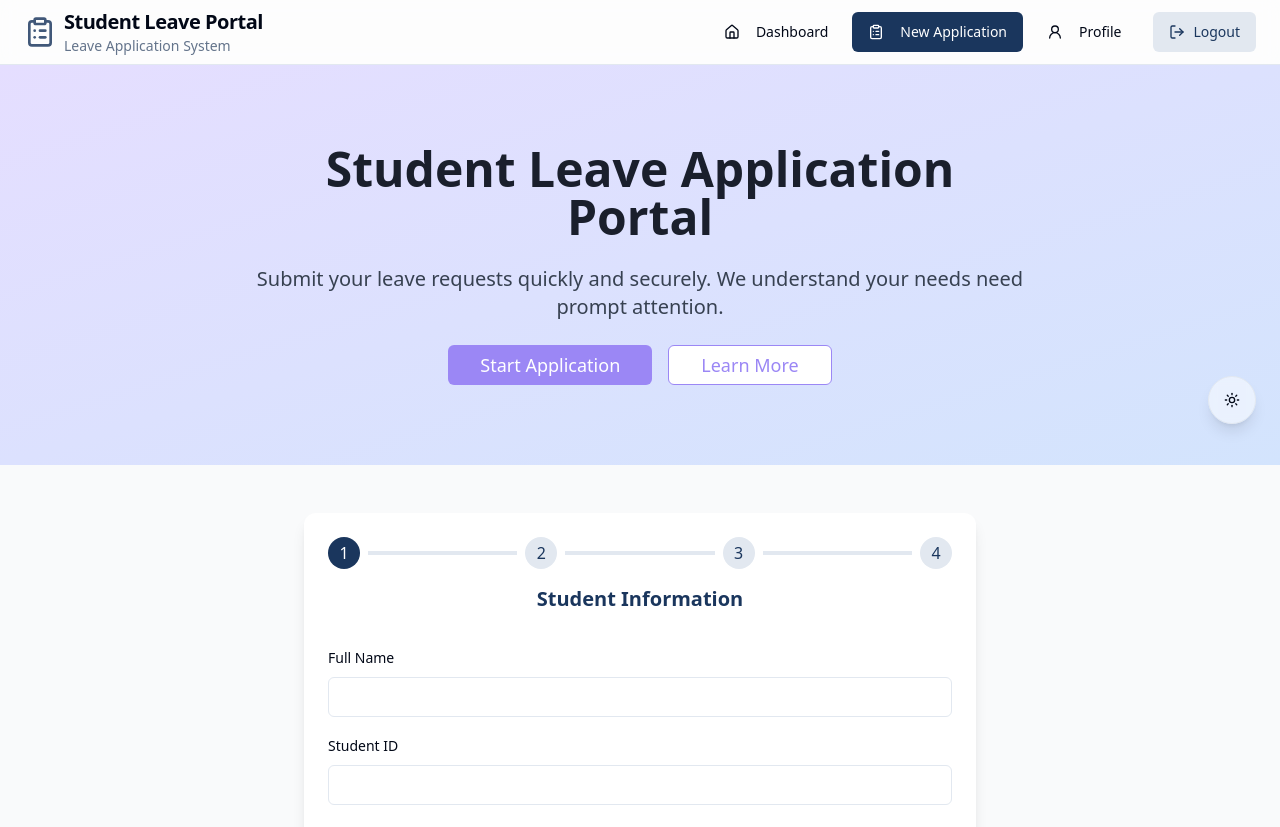
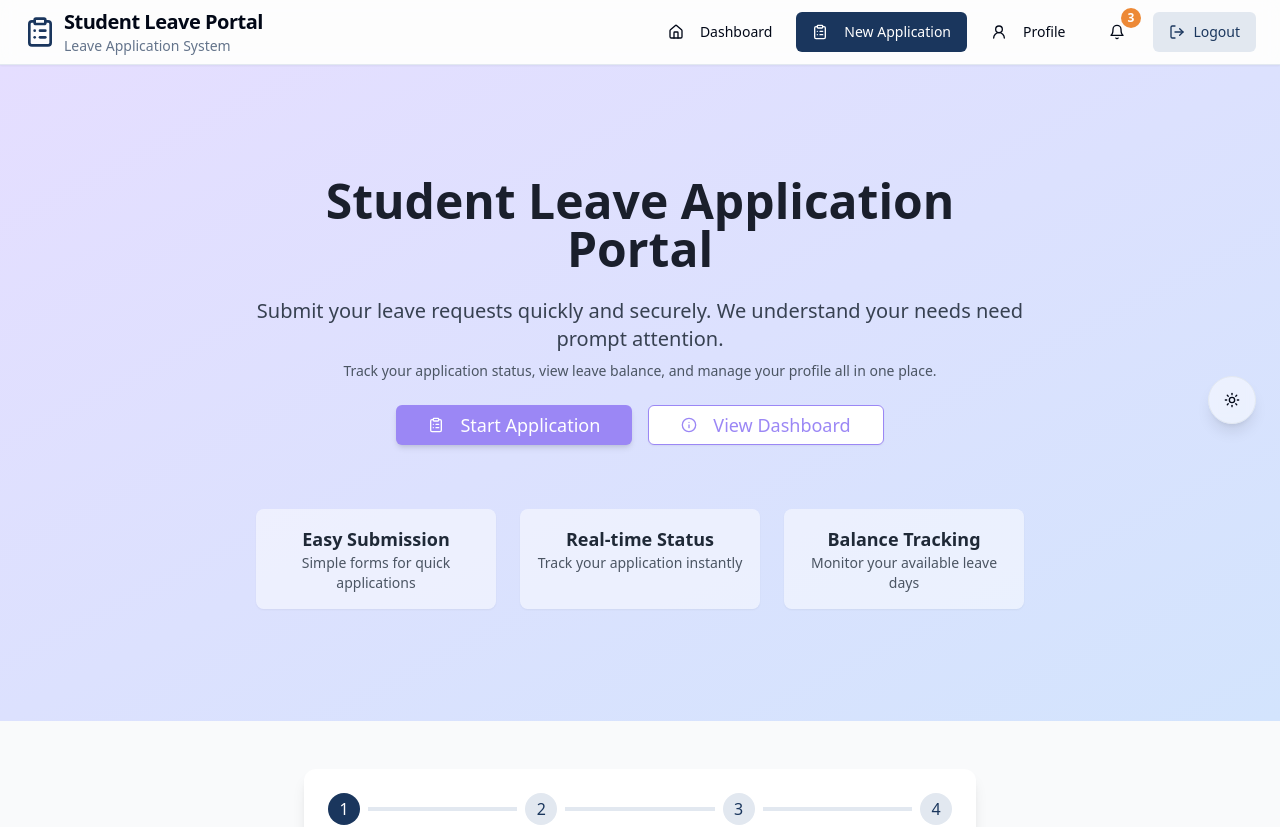
Before and after one commit to Blazeee-007/LMS, a React (Vite) app: page / in a window 1280 px wide. Shown: the top 827 px of the page. Built offline with nearby package versions, Linux system fonts and the light colour scheme.

Commit message:
Enhance header and features
This commit implements suggested enhancements to the header and other features of the application.  Specific changes are not detailed here.

```diff
--- a/src/components/Header.tsx
+++ b/src/components/Header.tsx
@@ -1,15 +1,18 @@
 
-import { ClipboardList, LogOut, Home, ArrowLeft, UserRound, BarChart3, Menu, X } from "lucide-react";
+import { ClipboardList, LogOut, Home, ArrowLeft, UserRound, BarChart3, Menu, X, Bell } from "lucide-react";
 import { useNavigate, useLocation } from "react-router-dom";
 import { Button } from "@/components/ui/button";
 import { useState, useEffect } from "react";
 import { motion, AnimatePresence } from "framer-motion";
+import { Badge } from "@/components/ui/badge";
+import { Tooltip, TooltipContent, TooltipProvider, TooltipTrigger } from "@/components/ui/tooltip";
 
 export const Header = () => {
   const navigate = useNavigate();
   const location = useLocation();
   const [isMobileMenuOpen, setIsMobileMenuOpen] = useState(false);
   const [isMobile, setIsMobile] = useState(false);
+  const [notificationCount, setNotificationCount] = useState(3); // Example notification count
 
   useEffect(() => {
     const checkScreenSize = () => {
@@ -66,8 +69,13 @@ export const Header = () => {
 
   const filteredNavItems = navItems.filter(item => item.show);
 
+  const handleNotificationClick = () => {
+    // In a real app, this would open notifications and clear the badge
+    setNotificationCount(0);
+  };
+
   return (
-    <header className="sticky top-0 z-40 w-full border-b bg-background/95 backdrop-blur supports-[backdrop-filter]:bg-background/60">
+    <header className="sticky top-0 z-40 w-full border-b bg-background/95 backdrop-blur supports-[backdrop-filter]:bg-background/60 shadow-sm">
       <div className="container px-4 md:px-6">
         <div className="flex h-16 items-center justify-between">
           <div className="flex items-center gap-4">
@@ -83,7 +91,7 @@ export const Header = () => {
               </Button>
             )}
             <div className="flex items-center space-x-2 cursor-pointer" onClick={() => navigate("/")}>
-              <ClipboardList className="h-8 w-8 text-primary animate-pulse" />
+              <ClipboardList className="h-8 w-8 text-primary" />
               <div>
                 <h1 className="text-lg md:text-xl font-bold tracking-tight">Student Leave Portal</h1>
                 <p className="text-xs md:text-sm text-muted-foreground">Leave Application System</p>
@@ -98,7 +106,7 @@ export const Header = () => {
                 <li key={item.path}>
                   <Button
                     variant={isActive(item.path) ? "default" : "ghost"}
-                    className={`hover:bg-accent flex items-center ${isActive(item.path) ? "" : "font-medium"}`}
+                    className={`hover:bg-accent flex items-center ${isActive(item.path) ? "" : "font-medium"} transition-all duration-200`}
                     onClick={() => navigate(item.path)}
                   >
                     {item.icon}
@@ -107,6 +115,31 @@ export const Header = () => {
                 </li>
               ))}
             </ul>
+
+            {/* Notification Button */}
+            <TooltipProvider>
+              <Tooltip>
+                <TooltipTrigger asChild>
+                  <Button
+                    variant="ghost"
+                    size="icon"
+                    className="relative mr-2"
+                    onClick={handleNotificationClick}
+                  >
+                    <Bell className="h-5 w-5" />
+                    {notificationCount > 0 && (
+                      <Badge className="absolute -top-1 -right-1 px-1.5 py-0.5 min-w-[20px] h-5 bg-accent text-accent-foreground">
+                        {notificationCount}
+                      </Badge>
+                    )}
+                  </Button>
+                </TooltipTrigger>
+                <TooltipContent>
+                  <p>Notifications</p>
+                </TooltipContent>
+              </Tooltip>
+            </TooltipProvider>
+
             <Button
               variant="secondary"
               className="flex items-center gap-2 hover:bg-accent transition-colors ml-2"
@@ -117,11 +150,35 @@ export const Header = () => {
             </Button>
           </nav>
 
-          {/* Mobile Menu Button */}
+          {/* Mobile Menu Button with Notification Badge */}
+          <div className="flex items-center md:hidden">
+            {/* Mobile Notification Button */}
+            <TooltipProvider>
+              <Tooltip>
+                <TooltipTrigger asChild>
                   <Button
                     variant="ghost"
                     size="icon"
-            className="md:hidden"
+                    className="relative mr-2"
+                    onClick={handleNotificationClick}
+                  >
+                    <Bell className="h-5 w-5" />
+                    {notificationCount > 0 && (
+                      <Badge className="absolute -top-1 -right-1 px-1.5 py-0.5 min-w-[20px] h-5 bg-accent text-accent-foreground">
+                        {notificationCount}
+                      </Badge>
+                    )}
+                  </Button>
+                </TooltipTrigger>
+                <TooltipContent>
+                  <p>Notifications</p>
+                </TooltipContent>
+              </Tooltip>
+            </TooltipProvider>
+
+            <Button
+              variant="ghost"
+              size="icon"
               onClick={() => setIsMobileMenuOpen(!isMobileMenuOpen)}
               aria-label="Toggle Menu"
             >
@@ -131,6 +188,7 @@ export const Header = () => {
                 <Menu className="h-6 w-6" />
               )}
             </Button>
+          </div>
         </div>
       </div>
 
@@ -150,7 +208,7 @@ export const Header = () => {
                   <li key={item.path} className="w-full">
                     <Button
                       variant={isActive(item.path) ? "default" : "ghost"}
-                      className={`w-full justify-start hover:bg-accent ${isActive(item.path) ? "" : "font-medium"}`}
+                      className={`w-full justify-start hover:bg-accent transition-all duration-200 ${isActive(item.path) ? "" : "font-medium"}`}
                       onClick={() => navigate(item.path)}
                     >
                       {item.icon}
--- a/src/components/Hero.tsx
+++ b/src/components/Hero.tsx
@@ -1,29 +1,96 @@
+
+import { motion } from "framer-motion";
 import { Button } from "@/components/ui/button";
+import { ClipboardList, Info } from "lucide-react";
 
 export const Hero = () => {
+  const fadeIn = {
+    hidden: { opacity: 0, y: 20 },
+    visible: {
+      opacity: 1,
+      y: 0,
+      transition: { duration: 0.6 }
+    }
+  };
+
+  const staggerContainer = {
+    hidden: { opacity: 0 },
+    visible: {
+      opacity: 1,
+      transition: {
+        staggerChildren: 0.2
+      }
+    }
+  };
+
   return (
-    <div className="bg-gradient-to-br from-[#E5DEFF] to-[#D3E4FD] text-gray-800 py-20">
-      <div className="container">
-        <div className="max-w-3xl mx-auto text-center space-y-6">
-          <h1 className="text-4xl md:text-5xl font-bold leading-tight text-[#1A1F2C]">
+    <div className="bg-gradient-to-br from-[#E5DEFF] to-[#D3E4FD] dark:from-gray-800 dark:to-gray-900 text-gray-800 dark:text-gray-100 py-20 md:py-28">
+      <motion.div
+        className="container px-4 md:px-6"
+        initial="hidden"
+        animate="visible"
+        variants={staggerContainer}
+      >
+        <motion.div
+          className="max-w-3xl mx-auto text-center space-y-6"
+          variants={staggerContainer}
+        >
+          <motion.h1
+            className="text-4xl md:text-5xl font-bold leading-tight text-[#1A1F2C] dark:text-gray-100"
+            variants={fadeIn}
+          >
             Student Leave Application Portal
-          </h1>
-          <p className="text-xl text-gray-700">
-            Submit your leave requests quickly and securely. We understand your needs need prompt attention.
-          </p>
-          <div className="flex justify-center gap-4">
-            <Button className="bg-[#9b87f5] hover:bg-[#7E69AB] text-lg px-8">
+          </motion.h1>
+          <motion.div variants={fadeIn}>
+            <p className="text-xl text-gray-700 dark:text-gray-300">
+              Submit your leave requests quickly and securely. We understand your needs need prompt attention.
+            </p>
+            <p className="text-sm text-gray-600 dark:text-gray-400 mt-2">
+              Track your application status, view leave balance, and manage your profile all in one place.
+            </p>
+          </motion.div>
+          <motion.div
+            className="flex flex-wrap justify-center gap-4"
+            variants={fadeIn}
+          >
+            <Button
+              className="bg-[#9b87f5] hover:bg-[#7E69AB] text-white dark:bg-[#a694f8] dark:hover:bg-[#8c7bd6] text-lg px-8 transition-all duration-300 shadow-md hover:shadow-lg"
+              onClick={() => document.getElementById('application-form')?.scrollIntoView({ behavior: 'smooth' })}
+            >
+              <ClipboardList className="mr-2 h-5 w-5" />
               Start Application
             </Button>
             <Button
               variant="outline"
-              className="text-lg px-8 border-[#9b87f5] text-[#9b87f5] hover:bg-[#9b87f5]/10"
+              className="text-lg px-8 border-[#9b87f5] text-[#9b87f5] hover:bg-[#9b87f5]/10 dark:border-[#a694f8] dark:text-[#a694f8] dark:hover:bg-[#a694f8]/20 transition-all duration-300 shadow-sm hover:shadow-md"
+              onClick={() => window.location.href = '/dashboard'}
             >
-              Learn More
+              <Info className="mr-2 h-5 w-5" />
+              View Dashboard
             </Button>
-          </div>
-        </div>
-      </div>
+          </motion.div>
+
+          <motion.div
+            className="pt-10 flex justify-center"
+            variants={fadeIn}
+          >
+            <div className="grid grid-cols-1 md:grid-cols-3 gap-6 text-center">
+              <div className="bg-white/50 dark:bg-gray-800/50 p-4 rounded-lg shadow-sm">
+                <h3 className="font-bold text-lg">Easy Submission</h3>
+                <p className="text-sm text-gray-600 dark:text-gray-400">Simple forms for quick applications</p>
+              </div>
+              <div className="bg-white/50 dark:bg-gray-800/50 p-4 rounded-lg shadow-sm">
+                <h3 className="font-bold text-lg">Real-time Status</h3>
+                <p className="text-sm text-gray-600 dark:text-gray-400">Track your application instantly</p>
+              </div>
+              <div className="bg-white/50 dark:bg-gray-800/50 p-4 rounded-lg shadow-sm">
+                <h3 className="font-bold text-lg">Balance Tracking</h3>
+                <p className="text-sm text-gray-600 dark:text-gray-400">Monitor your available leave days</p>
+              </div>
+            </div>
+          </motion.div>
+        </motion.div>
+      </motion.div>
     </div>
   );
 };
--- a/src/components/ui/badge.tsx
+++ b/src/components/ui/badge.tsx
@@ -15,8 +15,6 @@ const badgeVariants = cva(
           "border-transparent bg-secondary text-secondary-foreground hover:bg-secondary/80",
         destructive:
           "border-transparent bg-destructive text-destructive-foreground hover:bg-destructive/80",
-        warning:
-          "border-transparent bg-amber-500 text-white hover:bg-amber-600",
         outline: "text-foreground",
       },
     },
--- a/src/pages/Index.tsx
+++ b/src/pages/Index.tsx
@@ -1,13 +1,14 @@
+
 import { Header } from "@/components/Header";
 import { Hero } from "@/components/Hero";
 import { ApplicationForm } from "@/components/ApplicationForm";
 
 const Index = () => {
   return (
-    <div className="min-h-screen bg-gray-50">
+    <div className="min-h-screen bg-gray-50 dark:bg-gray-900">
       <Header />
       <Hero />
-      <main className="container py-12">
+      <main className="container py-12" id="application-form">
         <ApplicationForm />
       </main>
     </div>
```
Lines whose indentation alone changed are shown as unchanged.
